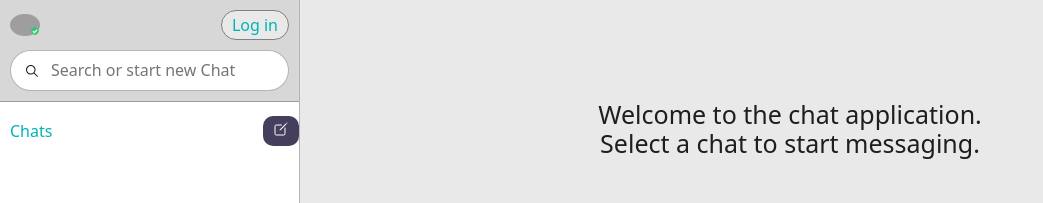
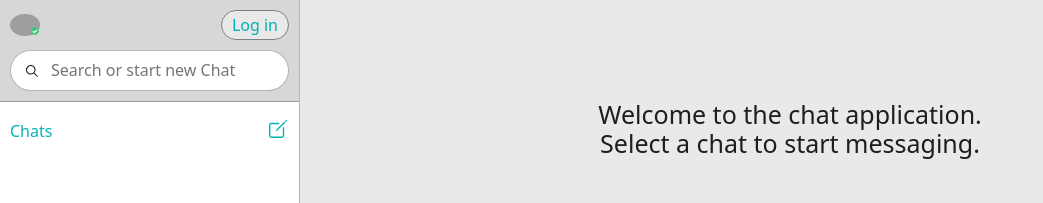
Before and after one commit to Lubov1506/chat-auto-response, a React (Vite) app in the folder client/: page / in a window 1280 px wide. Shown: the top 203 px of the page, without its empty margins (0-1043 px from the left). Built offline with nearby package versions, Linux system fonts and the light colour scheme; no server answers; grey boxes are pictures that could not be loaded.

Commit message:
create chat btns

```diff
--- a/client/src/components/AsideBar/AsideBar.jsx
+++ b/client/src/components/AsideBar/AsideBar.jsx
@@ -42,7 +42,7 @@ const AsideBar = () => {
             <span className="blue">Chats</span>
           </p>
           <CreateChatButton openModal={openModal}>
-            <IoCreateOutline />
+            <IoCreateOutline size={22} />
           </CreateChatButton>
         </div>
         {fetchedChats && (
--- a/client/src/components/CreateChatButton/CreateChatButton.module.css
+++ b/client/src/components/CreateChatButton/CreateChatButton.module.css
@@ -1,14 +1,13 @@
 .create_btn {
   padding: 5px 10px;
-  background-color: var(--dark-msg);
-  color: var(--color-white);
-  font-weight: 500;
+  color: var(--color_blue);
+  font-weight: 700;
   width: fit-content;
   align-items: center;
   align-self: center;
   border-radius: 10px;
   &hover,
   &focus {
-    background-color: rgb(51, 46, 67);
+    -color: rgb(1, 107, 107);
   }
 }
--- a/client/src/components/FieldMessage/FieldMessage.module.css
+++ b/client/src/components/FieldMessage/FieldMessage.module.css
@@ -17,7 +17,7 @@
 
       &:hover,
       &:focus {
-        border-color: var(--border-color);
+        border-color: var(--dark-msg);
       }
     }
     button {
@@ -33,7 +33,7 @@
       transition: color var(--transition-pattern);
       &:hover,
       &:focus {
-        color: var(--border-color);
+        color: var(--dark-msg);
       }
     }
   }
--- a/client/src/components/SearchBar/SearchBar.module.css
+++ b/client/src/components/SearchBar/SearchBar.module.css
@@ -18,7 +18,8 @@
   outline: none;
   transition: border-color var(--transition-pattern);
 
+  &:hover,
   &:focus {
-    border-color: rgba(128, 128, 128, 1);
+    border-color: var(--dark-msg);
   }
 }
```
